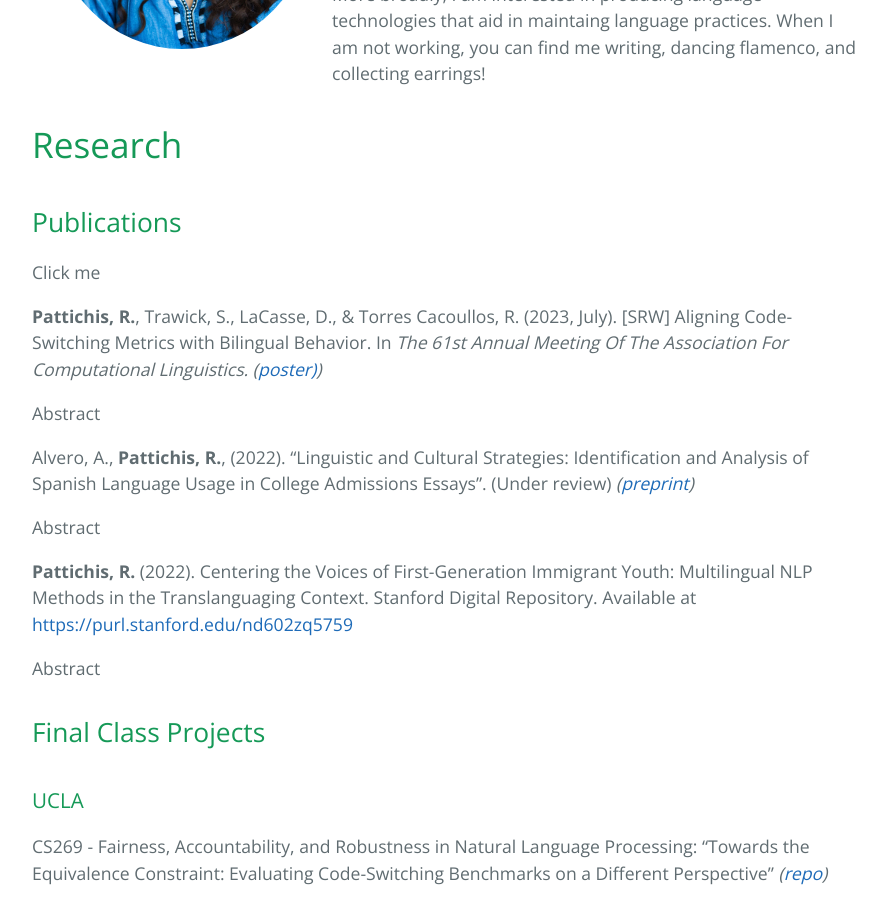
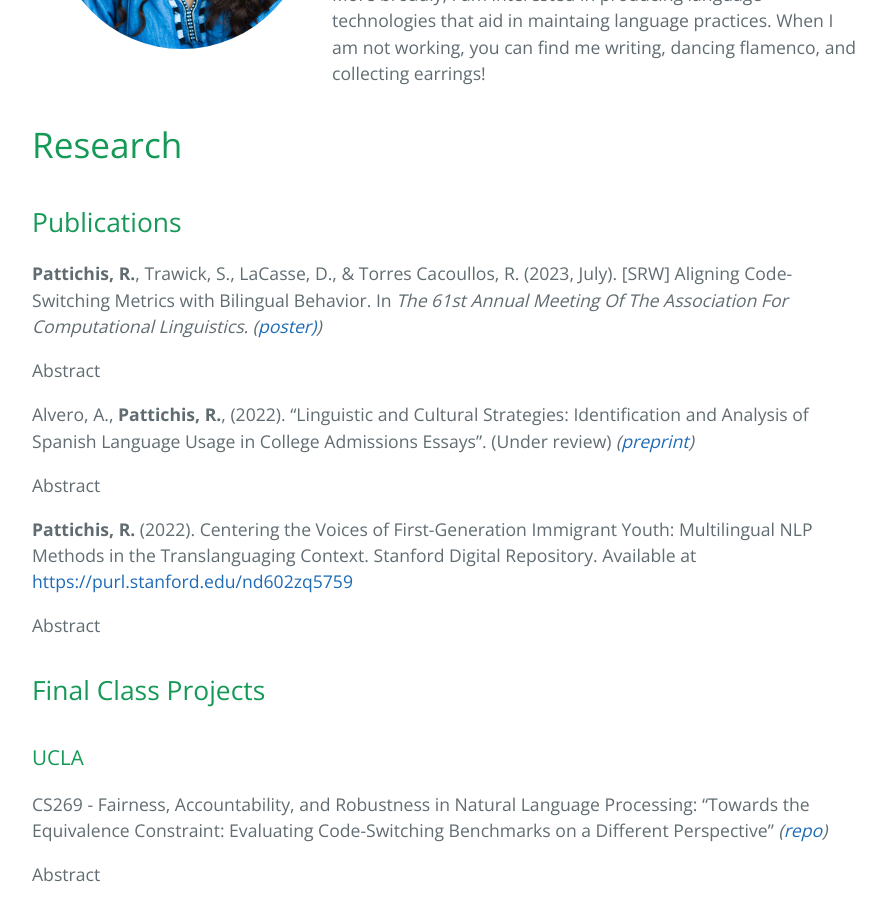
Before and after one commit to rpattichis/rpattichis.github.io, a Jekyll site: the page built from index.md, in a window 1280 px wide and 900 px high, scrolled down 607 px. Shown: the whole window, without its empty margins (192-1078 px from the left). Built offline with Jekyll 4.4.1, drawn with Linux system fonts in a browser that asks for light colours; the repository's description, which GitHub fills in, is left out.

Commit message:
Update index.md

````diff
--- a/index.md
+++ b/index.md
@@ -11,23 +11,6 @@ More broadly, I am interested in producing language technologies that aid in mai
 # Research
 
 ## Publications
-
-<details>
-  <summary>Click me</summary>
-
-  ### Heading
-  1. Foo
-  2. Bar
-     * Baz
-     * Qux
-
-  ### Some Javascript
-  ```js
-  function logSomething(something) {
-    console.log('Something', something);
-  }
-  ```
-</details>
 
 **Pattichis, R.**, Trawick, S., LaCasse, D., & Torres Cacoullos, R. (2023, July). [SRW] Aligning Code-Switching Metrics with Bilingual Behavior. In _The 61st Annual Meeting Of The Association For Computational Linguistics._ _([poster)](https://virtual2023.aclweb.org/paper_S25.html#poster))_
 <details>
````
